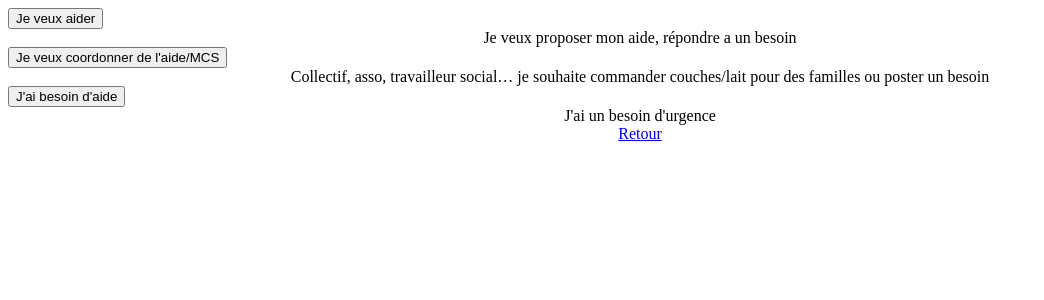
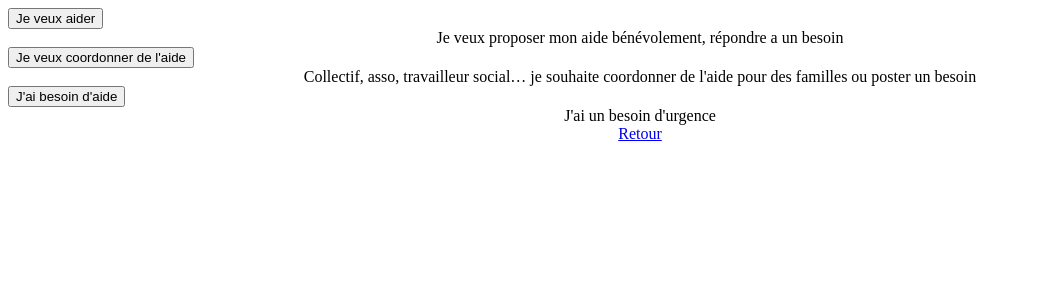
Before and after one commit to aouf/aouf-lowtech, a PHP site: page /register.php in a window 1280 px wide. Shown: the top 300 px of the page, without its empty margins (0-1044 px from the left). Run offline with PHP 8.4, Linux system fonts and the light colour scheme; some libraries are stand-ins or nearby versions.

Commit message:
bye bye MCS

```diff
--- a/tpl/register.php
+++ b/tpl/register.php
@@ -11,11 +11,11 @@ require_once 'head.php';
                 <div class="formulaires flex column center">
                     <form class="flex column center" action="/benevole/register" method="post">
                         <button class='bg-vert' type='submit' value='Connexion'>Je veux aider</button>
-                        <center>Je veux proposer mon aide, répondre a un besoin</center>
+                        <center>Je veux proposer mon aide bénévolement, répondre a un besoin</center>
                     </form>
                     <form class="flex column center" action="/coordinateur/register" method="post">
-                        <button class='bg-saumon noir' type='submit' value='Connexion'>Je veux coordonner de l'aide/MCS</button>
-                        <center>Collectif, asso, travailleur social… je souhaite commander couches/lait pour des familles ou poster un besoin</center>
+                        <button class='bg-saumon noir' type='submit' value='Connexion'>Je veux coordonner de l'aide</button>
+                        <center>Collectif, asso, travailleur social… je souhaite coordonner de l'aide pour des familles ou poster un besoin</center>
                     </form>
                     <form class="flex column center" action="/deloge/register" method="post">
                         <button class='bg-saumon noir' type="submit"value='Connexion'>J'ai besoin d'aide</button>
```
